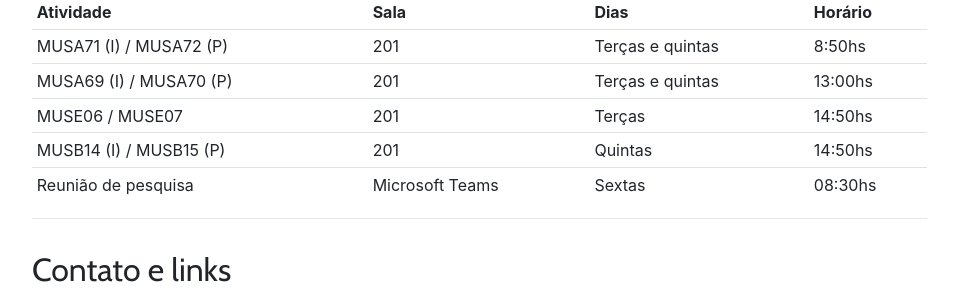
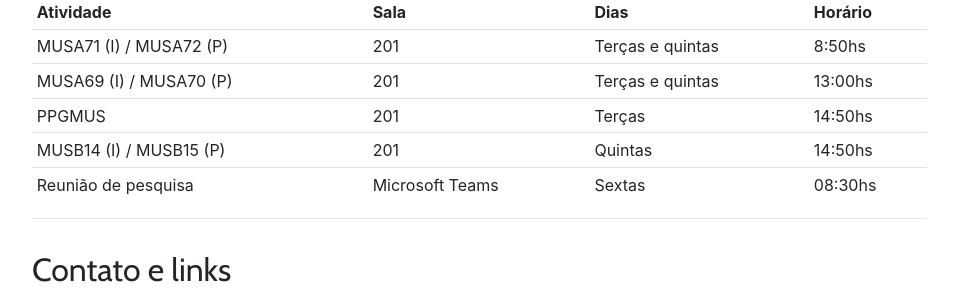
Before and after one commit to kroger/genosmus, a Jekyll site: the page built from _marcos/index.html, in a window 1280 px wide and 900 px high, scrolled down 2728 px. Shown: the part 403-703 px from the top of the window, without its empty margins (68-1026 px from the left). Built offline with Jekyll 4.4.1, drawn with Linux system fonts in a browser that asks for light colours; nearby versions of some CDN libraries.

Commit message:
Corrige salas e horários
- DIsciplina do PPGMUS

```diff
--- a/_marcos/index.html
+++ b/_marcos/index.html
@@ -213,7 +213,7 @@ target="_blank">Aplicação de contornos na Composição Musical</a> (2007 a 201
     <td>13:00hs</td>
   </tr>
   <tr>
-    <td>MUSE06 / MUSE07</td>
+    <td>PPGMUS</td>
     <td>201</td>
     <td>Terças</td>
     <td>14:50hs</td>
```
